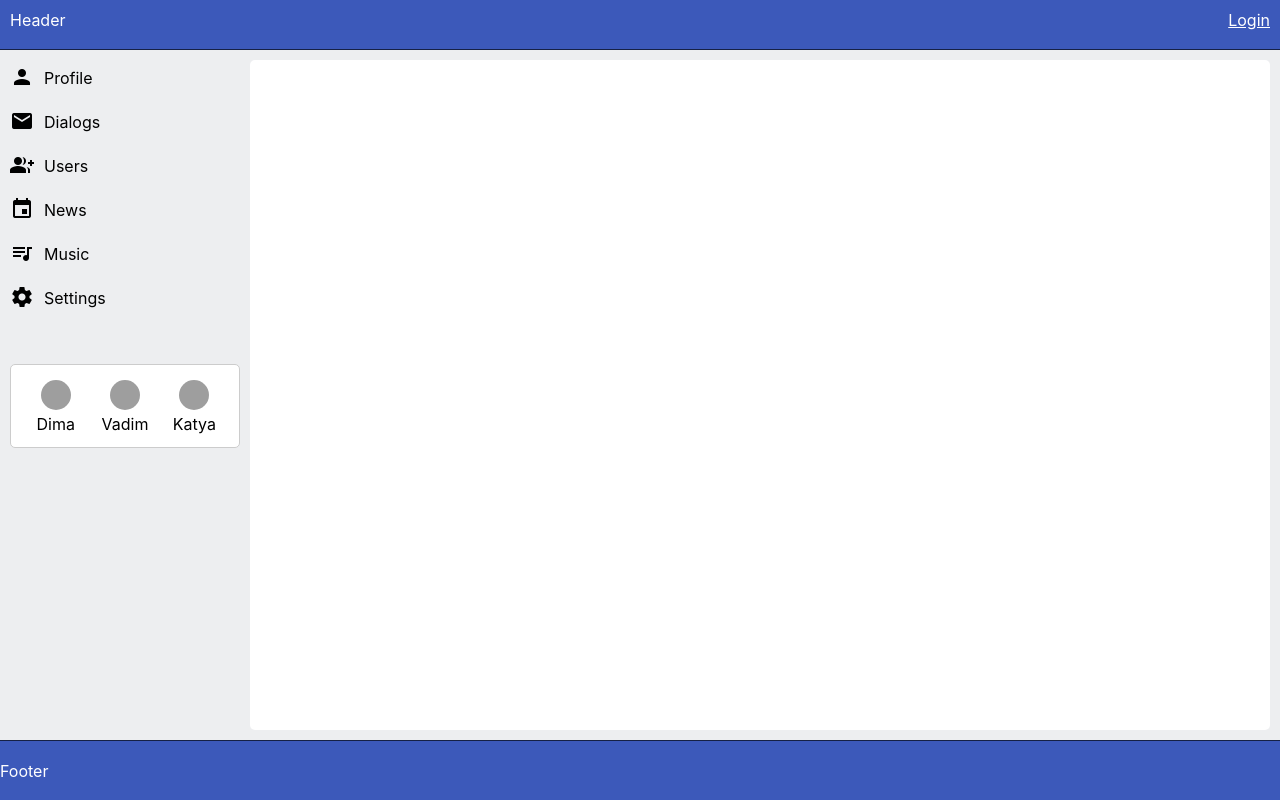
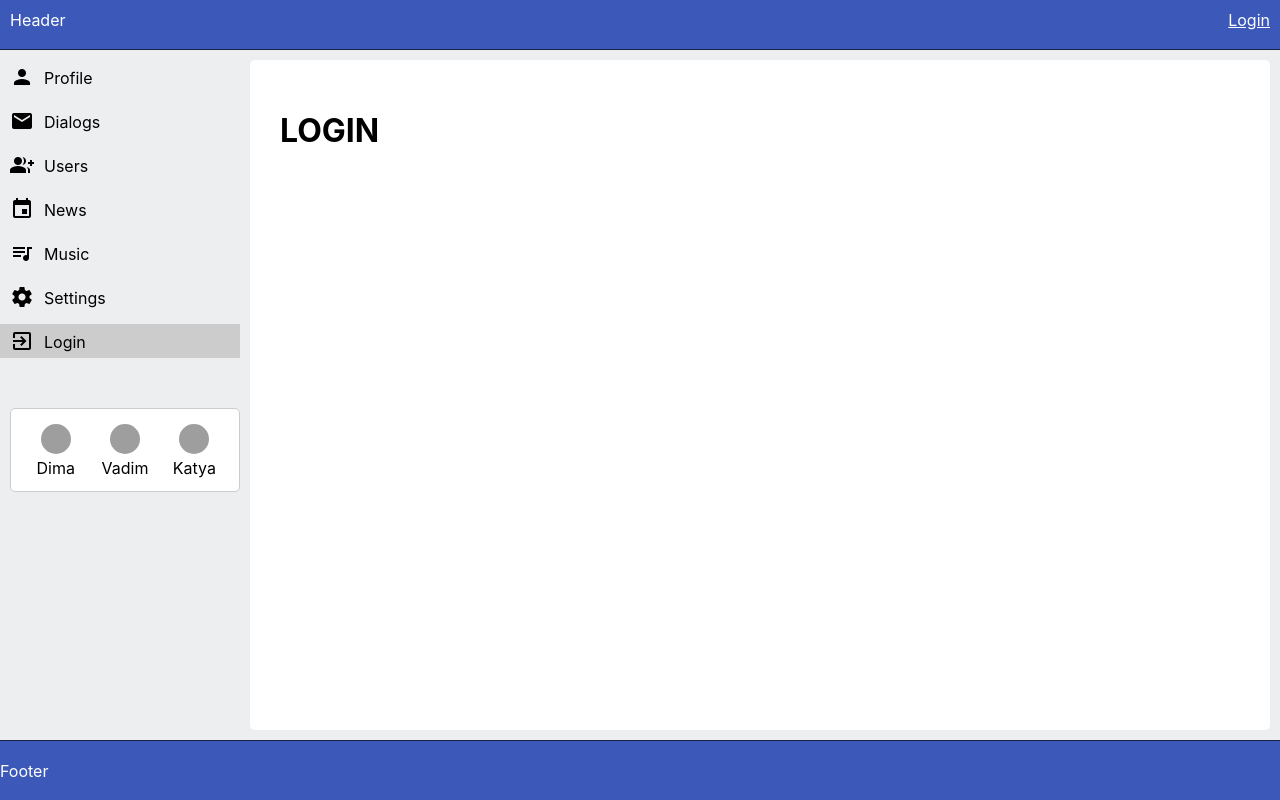
Before and after one commit to vadimnevinskiy/kama, a React (Create React App) app: page /login in a window 1280 px wide. Built offline with nearby package versions, Linux system fonts and the light colour scheme; no server answers; grey boxes are pictures that could not be loaded.

Commit message:
L#68 Created Login.jsx & added Redirect at ProfileContainer.jsx, Dialogs.jsx, UserContainer.jsx

```diff
--- a/src/App.js
+++ b/src/App.js
@@ -10,6 +10,7 @@
 import SidebarContainer from './components/Sidebar/SidebarContainer';
 import UsersContainer from './components/Users/UsersContainer';
 import ProfileContainer from './components/Profile/ProfileContainer';
+import Login from "./components/Login/Login";
 
 
 
@@ -30,6 +31,7 @@
                 <Route path='/news' component={News} />
                 <Route path='/music' component={Music} />
                 <Route path='/settings' component={Settings} />
+                <Route path='/login' render={ () => <Login /> } />
             </div>
             <Footer />
         </div>
--- a/src/components/Dialogs/Dialogs.jsx
+++ b/src/components/Dialogs/Dialogs.jsx
@@ -2,6 +2,7 @@
 import classes from './Dialogs.module.css';
 import DialogItem from "./DialogItem/DialogItem";
 import MessageItem from "./MessageItem/MessageItem";
+import {Redirect} from "react-router-dom";
 
 
 const Dialogs = (props) => {
@@ -21,6 +22,9 @@
     let AddPost = () => {
         props.addMessage();
     }
+
+
+    if(!props.isAuth) return <Redirect to={"/login"} />;
 
     return (
         <div className={classes.dialogs}>
--- a/src/components/Dialogs/DialogsContainer.jsx
+++ b/src/components/Dialogs/DialogsContainer.jsx
@@ -9,7 +9,8 @@
 let mapStateToProps = (state) => {
     return {
         messageText: state.dialogs.messageText,
-        dialogs: state.dialogs
+        dialogs: state.dialogs,
+        isAuth: state.auth.isAuth
     }
 }
 let mapDispatchToProps = (dispatch) => {
--- /dev/null
+++ b/src/components/Login/Login.jsx
@@ -0,0 +1,9 @@
+import React from 'react';
+
+const Login = (props) => {
+    return (
+        <h1>LOGIN</h1>
+    )
+}
+
+export default Login;
--- a/src/components/Profile/ProfileContainer.jsx
+++ b/src/components/Profile/ProfileContainer.jsx
@@ -2,7 +2,7 @@
 import {connect} from 'react-redux';
 import Profile from './Profile';
 import {getProfile} from '../../redux/profile-reducer';
-import {withRouter} from "react-router-dom";
+import {Redirect, withRouter} from "react-router-dom";
 
 
 class ProfileContainer extends React.Component{
@@ -15,6 +15,7 @@
     }
 
     render () {
+        if(!this.props.isAuth) return <Redirect to={"/login"} />
         return (
             <Profile {...this.props} profile={this.props.profile} />
         )
@@ -23,7 +24,8 @@
 
 let mapStateToProps = (state) => {
     return {
-        profile: state.profilePage.profile
+        profile: state.profilePage.profile,
+        isAuth: state.auth.isAuth
     }
 }
 
--- a/src/components/Users/UsersContainer.jsx
+++ b/src/components/Users/UsersContainer.jsx
@@ -9,6 +9,7 @@
 } from '../../redux/users-reducer';
 import Users from './Users';
 import Preloader from '../common/preloader/Preloader';
+import {Redirect} from "react-router-dom";
 
 
 class UsersContainer extends React.Component {
@@ -21,6 +22,7 @@
     }
 
     render() {
+        if(!this.props.isAuth) return <Redirect to={"/login"} />
         return (
             <>
                 {
@@ -51,7 +53,8 @@
         totalUsersCount: state.usersPage.totalUsersCount,
         currentPage: state.usersPage.currentPage,
         isFetching: state.usersPage.isFetching,
-        followingInProgress: state.usersPage.followingInProgress
+        followingInProgress: state.usersPage.followingInProgress,
+        isAuth: state.auth.isAuth
     }
 }
 // let mapDispatchToProps = (dispatch) => {
--- a/src/redux/sidebar-reducer.js
+++ b/src/redux/sidebar-reducer.js
@@ -6,6 +6,7 @@
         {id: 3, url: 'news', name: 'News', icon: 'event'},
         {id: 4, url: 'music', name: 'Music', icon: 'queue_music'},
         {id: 5, url: 'settings', name: 'Settings', icon: 'settings'},
+        {id: 6, url: 'login', name: 'Login', icon: 'exit_to_app'},
     ],
     favorite: [
         {id: 0, img: 'https://f3.mylove.ru/J1NuDGy2QF.jpg', name: 'Dima'},
```
Also changed, not shown: 1 other file (tests, documents, lock files or other folders).
